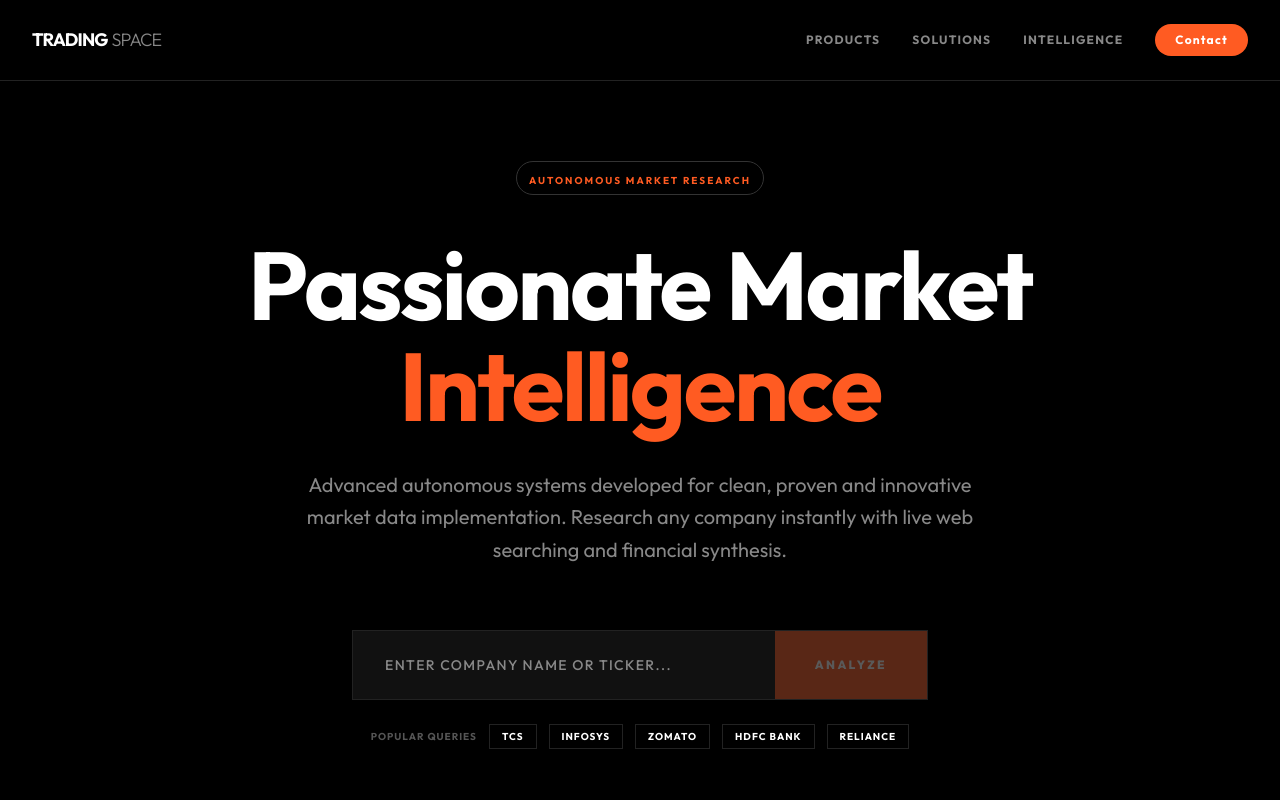
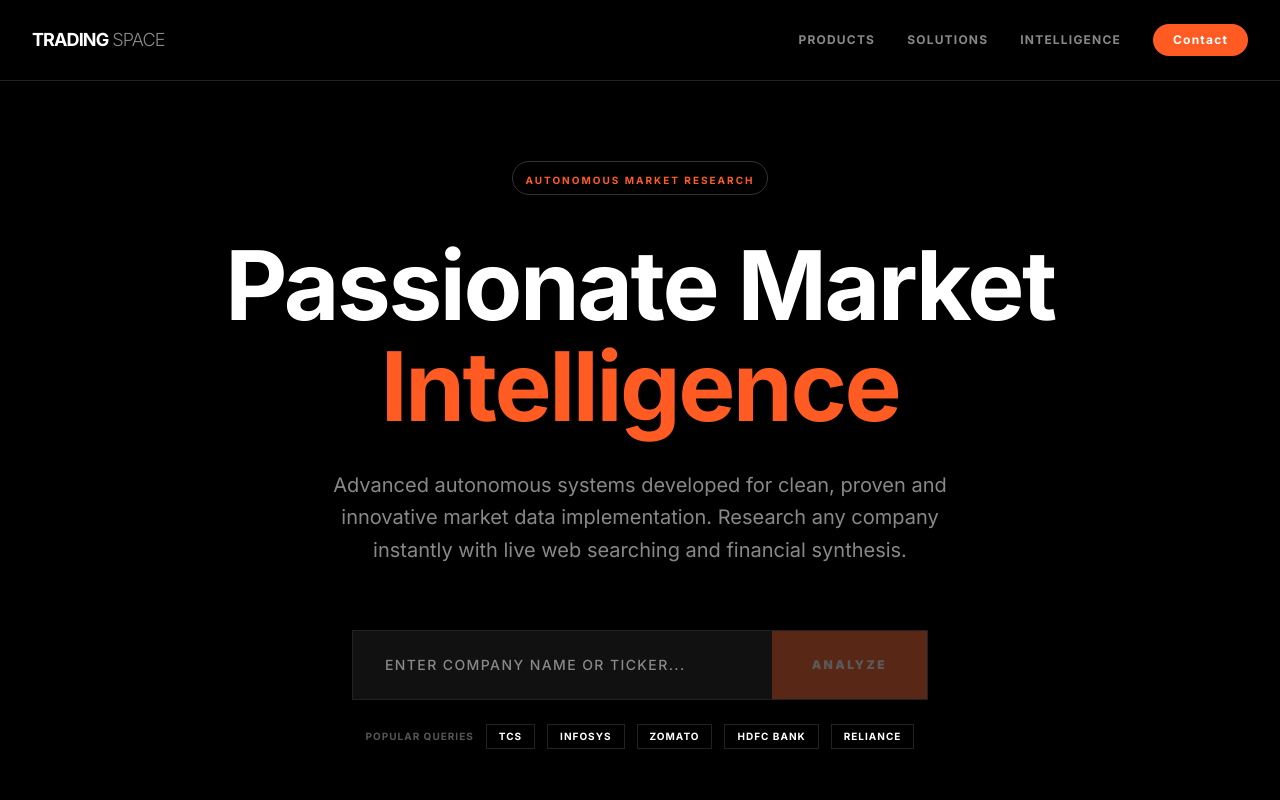
Before and after one commit to KindaJayant/analyst-project, a Next.js app: page / in a window 1280 px wide. Shown: the top 800 px of the page. Built offline with nearby package versions, Linux system fonts and the light colour scheme.

Commit message:
fix: resolve CSS @import build error and consolidate font configuration

```diff
--- a/src/app/globals.css
+++ b/src/app/globals.css
@@ -1,12 +1,10 @@
 @import "tailwindcss";
 @import "tw-animate-css";
 @import "shadcn/tailwind.css";
-@import url("https://fonts.googleapis.com/css2?family=Inter:wght@400;500;600;700&display=swap");
 
 @custom-variant dark (&:is(.dark *));
 
 @theme inline {
-  /* Trading Space palette */
   --color-orange: #FF5B22;
   --color-dark: #000000;
   --color-surface: #111111;
@@ -42,18 +40,12 @@
   * { @apply border-border outline-ring/50; }
   body {
     @apply bg-background text-foreground;
-    font-family: 'Inter', sans-serif;
+    font-family: var(--font-sans), sans-serif;
     -webkit-font-smoothing: antialiased;
   }
 }
 
-/* ─── Layout & Components ───────────────────────────────── */
-
-.dashboard-grid {
-  display: grid;
-  grid-template-columns: repeat(auto-fill, minmax(320px, 1fr));
-  gap: 1.5rem;
-}
+/* ─── Styles ────────────────────────────────────────────── */
 
 .card-v3 {
   @apply bg-surface border border-border p-6 transition-all duration-200;
@@ -70,20 +62,6 @@
   @apply bg-surface border border-border px-4 py-3 text-white outline-none focus:border-orange/50 transition-all duration-200;
 }
 
-/* ─── Typography ─────────────────────────────────────────── */
-.title-main {
-  @apply text-5xl md:text-7xl font-bold tracking-tight mb-8;
-}
-
-.label-professional {
-  @apply text-xs font-bold uppercase tracking-widest text-muted;
-}
-
-.stat-value {
-  @apply text-2xl font-bold text-white;
-}
-
-/* ─── Animations ─────────────────────────────────────────── */
 @keyframes fade-in {
   from { opacity: 0; transform: translateY(10px); }
   to { opacity: 1; transform: translateY(0); }
@@ -93,7 +71,6 @@
   animation: fade-in 0.4s ease-out forwards;
 }
 
-/* ─── Scrollbar ───────────────────────────────────────────── */
 ::-webkit-scrollbar { width: 4px; }
 ::-webkit-scrollbar-track { background: transparent; }
 ::-webkit-scrollbar-thumb { background: #333333; }
--- a/src/app/layout.tsx
+++ b/src/app/layout.tsx
@@ -1,17 +1,16 @@
 import type { Metadata } from "next";
-import { Outfit } from "next/font/google";
+import { Inter } from "next/font/google";
 import "./globals.css";
 
-const outfit = Outfit({
+const inter = Inter({
   variable: "--font-sans",
   subsets: ["latin"],
-  weight: ["300", "400", "500", "600", "700", "800"],
 });
 
 export const metadata: Metadata = {
-  title: "ResearchAgent — AI-Powered Company Research",
+  title: "Trading Space — Autonomous Market Intelligence",
   description:
-    "Enter any company name and let our autonomous AI agent research it from scratch — browsing the web, pulling financial data, reading news, and generating a structured investment brief.",
+    "Advanced autonomous systems for high-fidelity market research and financial synthesis.",
 };
 
 export default function RootLayout({
@@ -21,7 +20,7 @@ export default function RootLayout({
 }>) {
   return (
     <html lang="en">
-      <body className={`${outfit.variable} font-sans antialiased selection:bg-primary/20`}>
+      <body className={`${inter.variable} font-sans antialiased text-white bg-black`}>
         {children}
       </body>
     </html>
```
